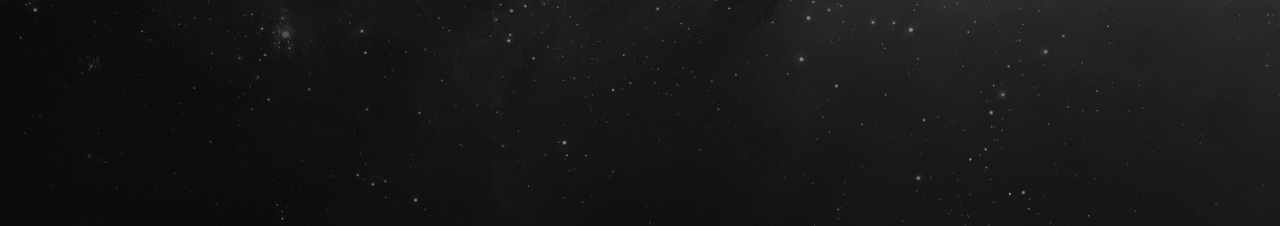
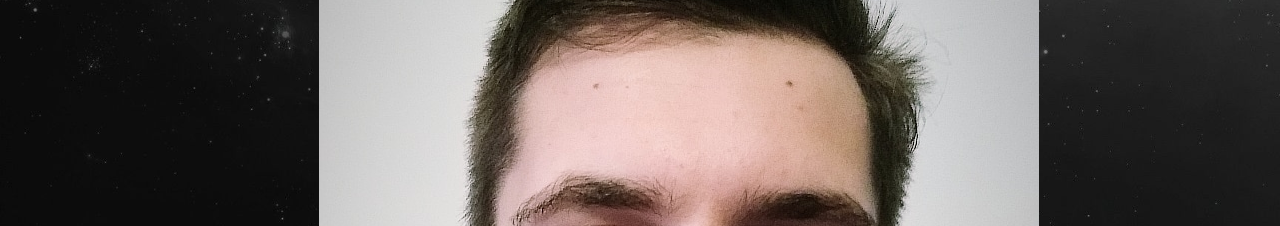
Before and after one commit to m-jachym/uuczek.github.io, a plain HTML site: page index.html in a window 1280 px wide. Shown: the part 488-714 px from the top of the page. Drawn offline with Linux system fonts and the light colour scheme.

Commit message:
Update index.html

```diff
--- a/index.html
+++ b/index.html
@@ -25,7 +25,7 @@
         </header>
         <section>
             <figure>
-                <img src="#" alt="">
+                <img src="img/IMG_20181112_151122_242.jpg" alt="">
             </figure>
             <article>
                 <h1>Marek Jachym</h1>
```
